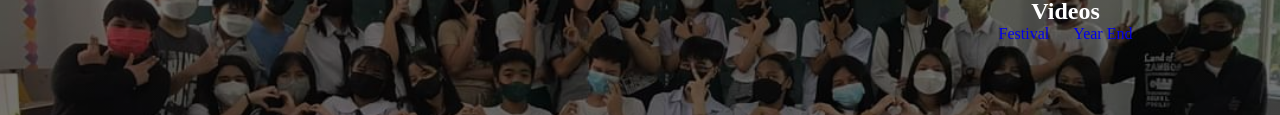
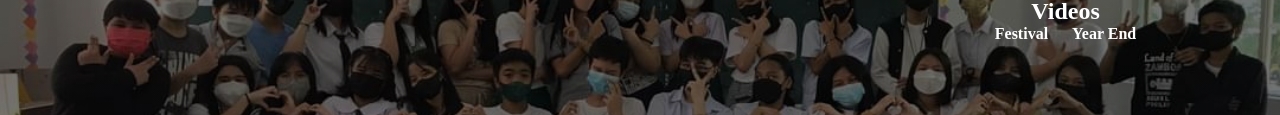
Before and after one commit to TheUnknownDevOut/7-STE-Canopus, a plain HTML site: page Memories.html in a window 1280 px wide. Shown: the part 291-406 px from the top of the page. Drawn offline with Linux system fonts and the light colour scheme.

Commit message:
StyleMemories.css

```diff
--- a/StyleMemories.css
+++ b/StyleMemories.css
@@ -3,9 +3,7 @@
     padding: 0;
 }
 
-#container {
-    width: 100%;
-    height: 100%;
+body {
     background-image: linear-gradient(rgba(0,0,0,0.55),rgba(0,0,0,0.55)),url(Canopus.jpg);
     background-size: cover;
     background-position: center;
@@ -31,17 +29,17 @@ color: white;
 }
 
 #main {
+    height: 89%;
     color:  white;
     margin: auto;
     padding: 10px 25px 0 0;
-    height: 89%;
     float: right;
     text-align: center;
 }
 
 #footer {
+    text-align: center;
     clear: both;
-    text-align: center;
 }
 
 a {
@@ -53,3 +51,13 @@ a {
     font-weight: bold;
     color: white;
 }
+
+#videos ul a{
+    list-style-type: none;
+    color: white;
+}
+
+#videos .selected{
+    color: white;
+    font-weight: bold;
+}
```
